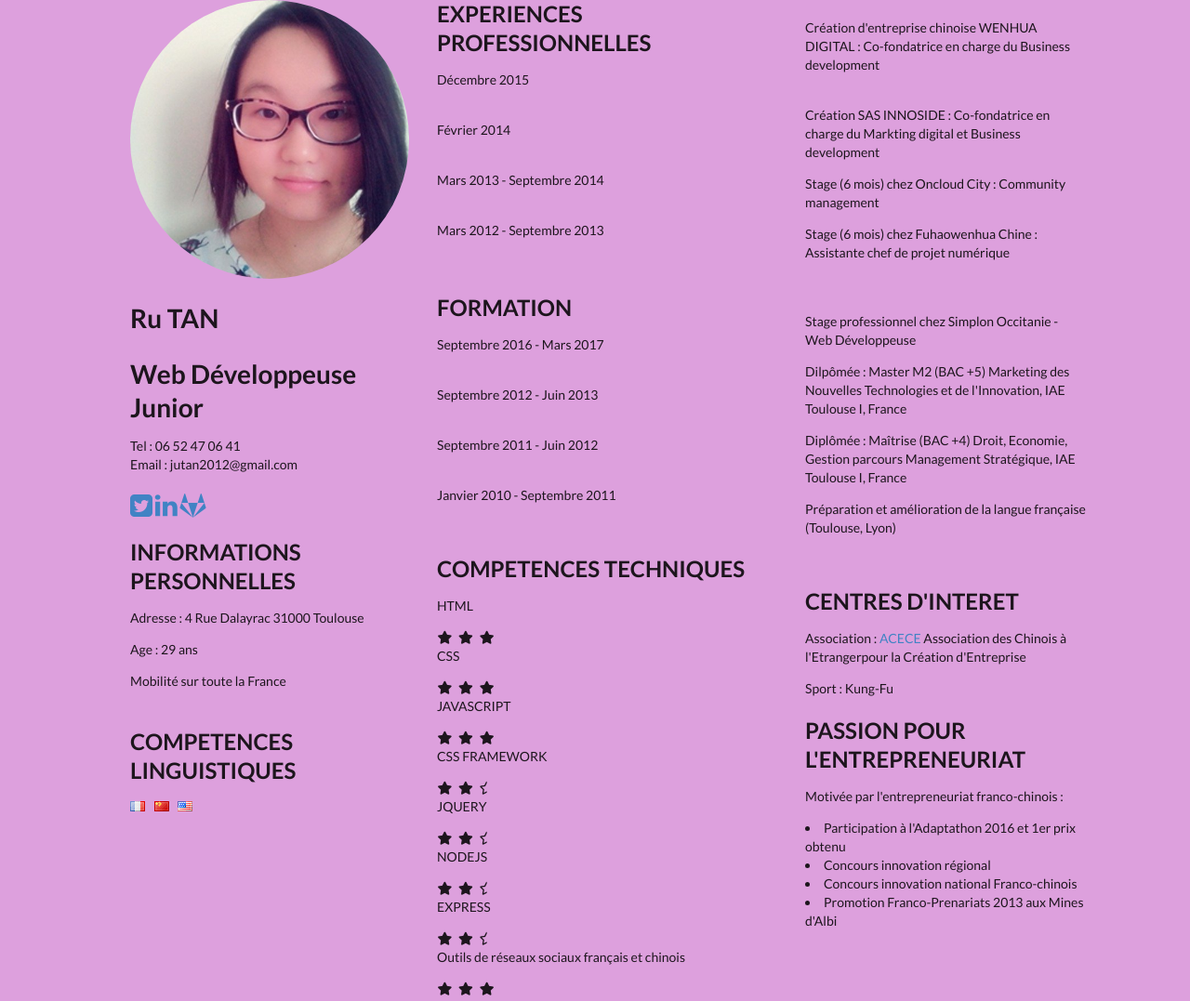
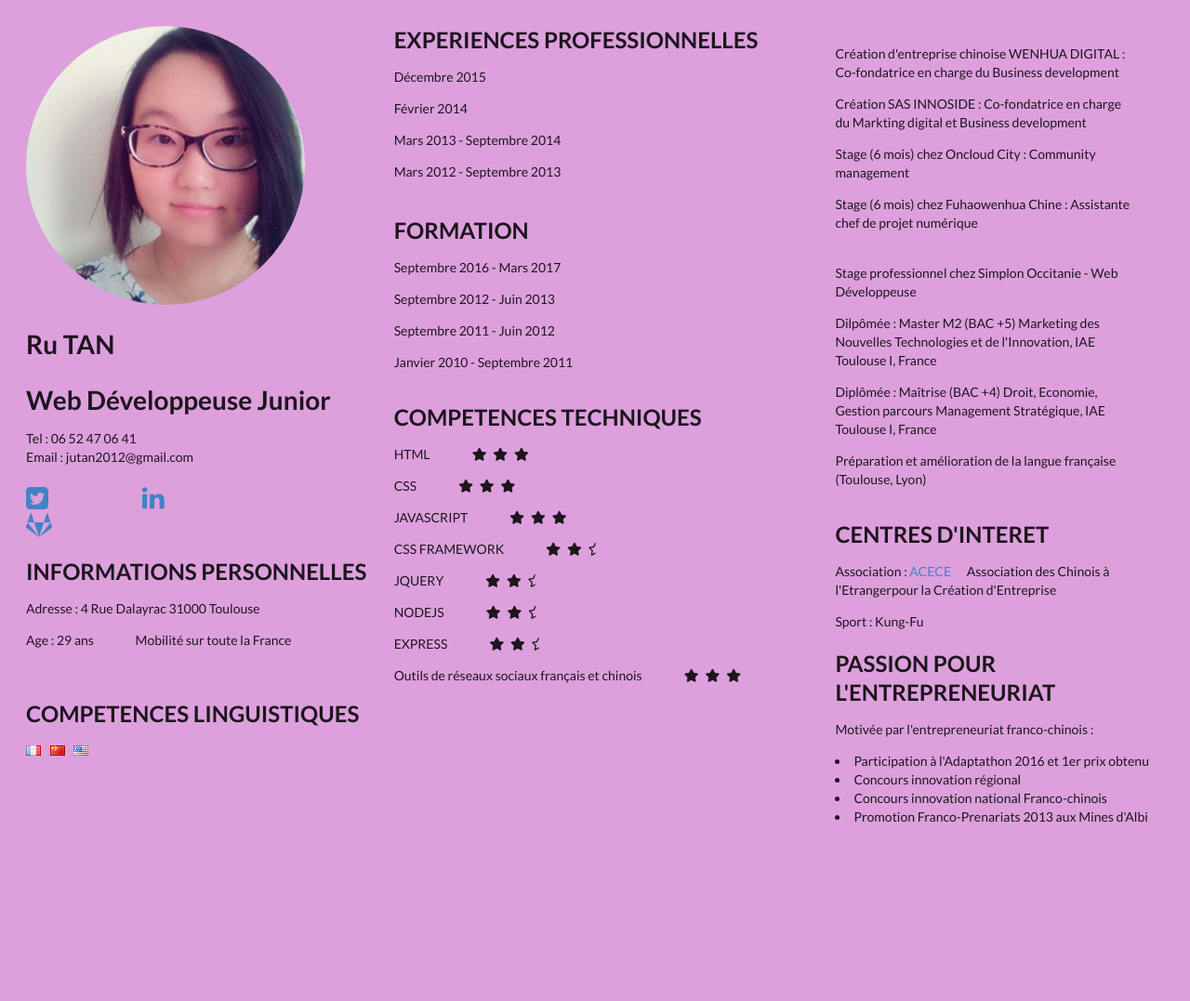
Before and after one commit to rutanjou/monCV_141216, a website: page index.html in a window 1280 px wide. Shown: the whole page at 93% size. After the commit the page ends 923 px from the top, so only its background shows below. Drawn offline with nearby package versions, Linux system fonts and the light colour scheme.

Commit message:
form modifier

```diff
--- a/style.css
+++ b/style.css
@@ -1,6 +1,15 @@
 body{
-	margin-left: 10em;
-	margin-right: 8em;
-	margin-bottom: 2em;
+	margin-left: 2em;
+	margin-right: 1em;
+	margin-bottom: 1em;
+	margin-top: 2em;
 	background-color: 		#DDA0DD;
 }
+.reseauxSociaux,a{
+	margin-right: 1em;
+}
+
+.competenceTech,i,p{
+	display: inline-block;
+	margin-right: 3em;
+}
```
